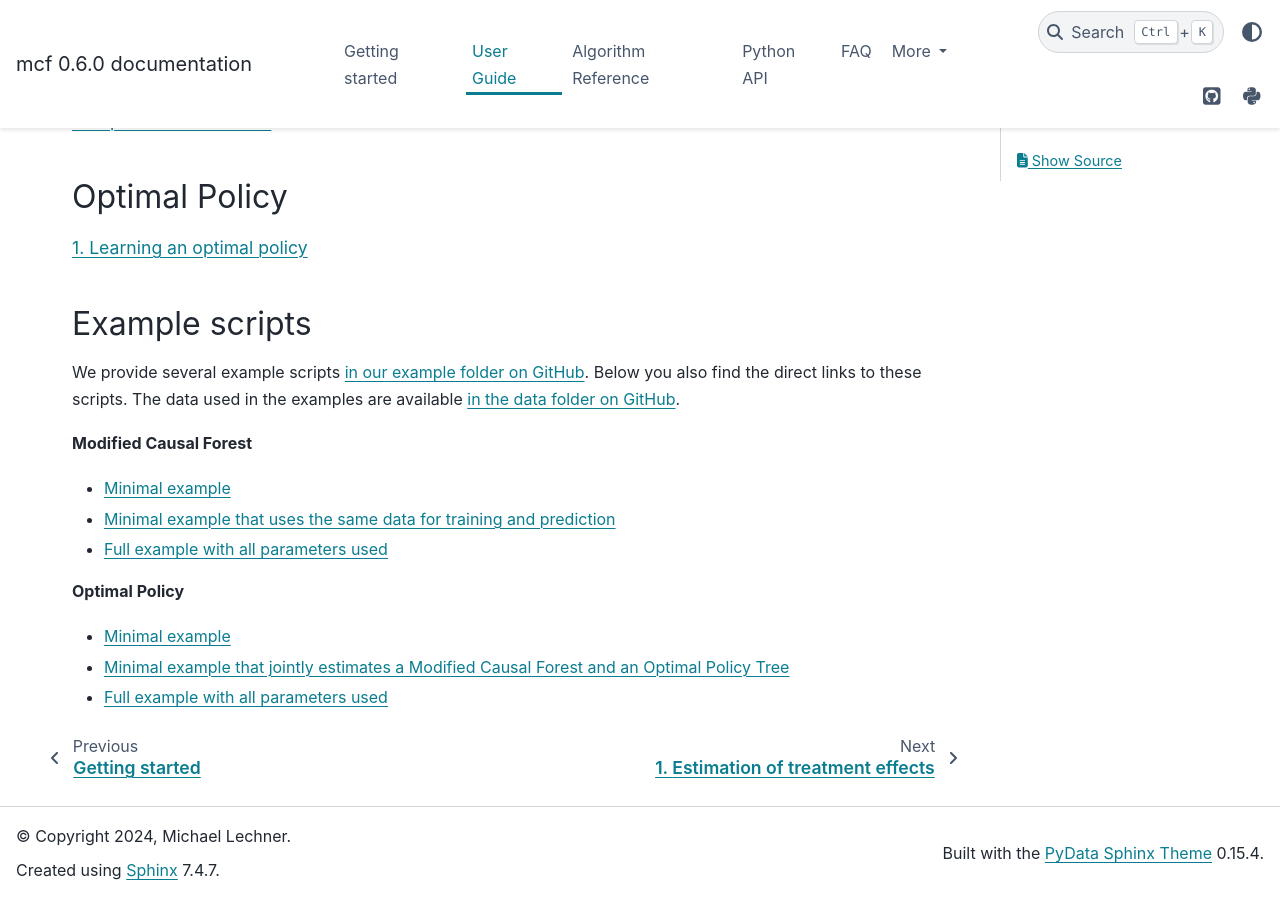
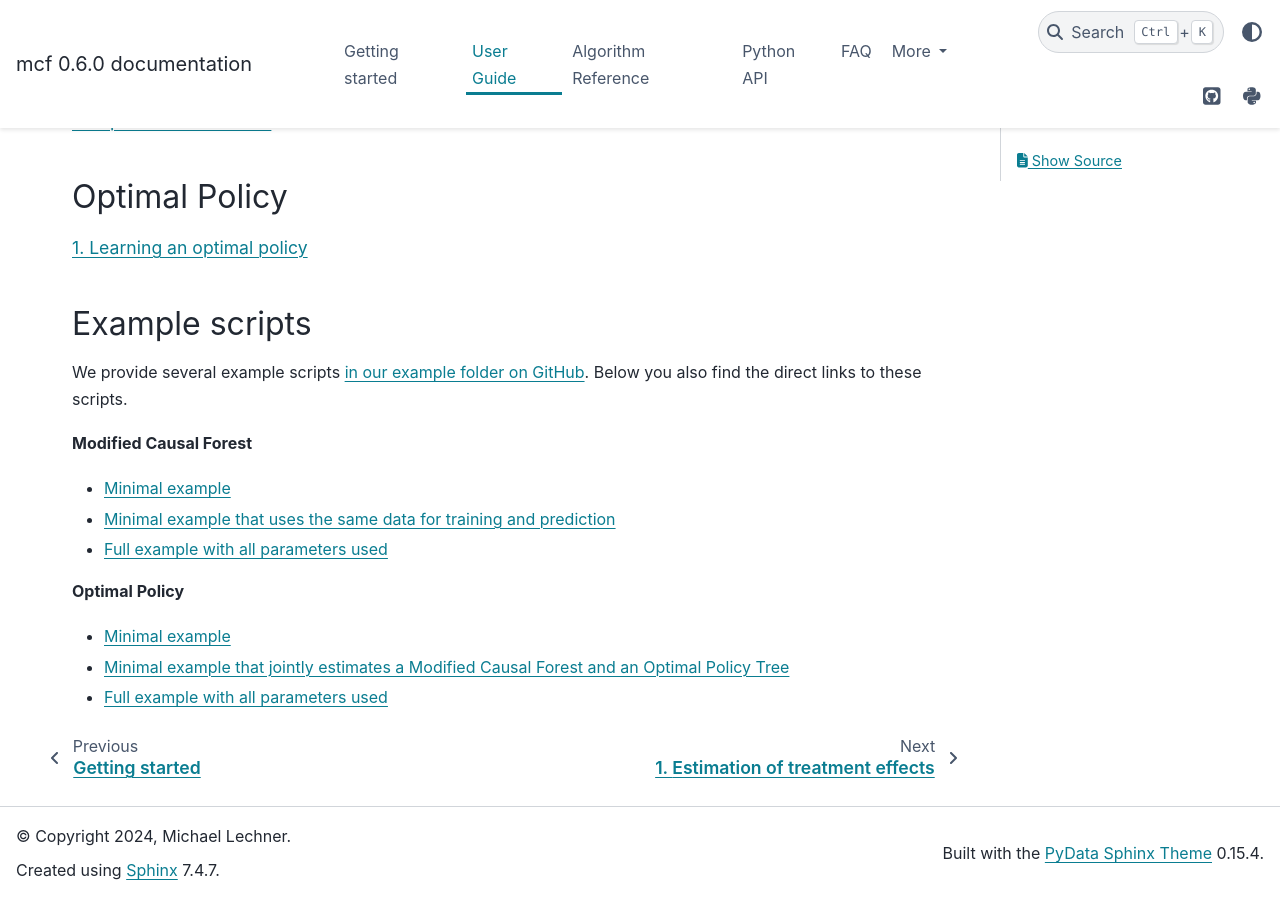
Before and after one commit to MCFpy/mcf, a Sphinx documentation site: the page built from docs/source/user_guide.rst, in a window 1280 px wide and 900 px high, scrolled down 511 px. Built offline with Sphinx 7.4.7 and the PyData theme 0.15.4, drawn with Linux system fonts in a browser that asks for light colours.

Commit message:
Update user_guide.rst

```diff
--- a/docs/source/user_guide.rst
+++ b/docs/source/user_guide.rst
@@ -30,7 +30,7 @@ Optimal Policy
 Example scripts
 ---------------
 
-We provide several example scripts `in our example folder on GitHub <https://github.com/MCFpy/mcf/tree/main/examples>`__. Below you also find the direct links to these scripts. The data used in the examples are available `in the data folder on GitHub <https://github.com/MCFpy/mcf/tree/main/data>`__.
+We provide several example scripts `in our example folder on GitHub <https://github.com/MCFpy/mcf/tree/main/examples>`__. Below you also find the direct links to these scripts.
 
 **Modified Causal Forest**
 
```
